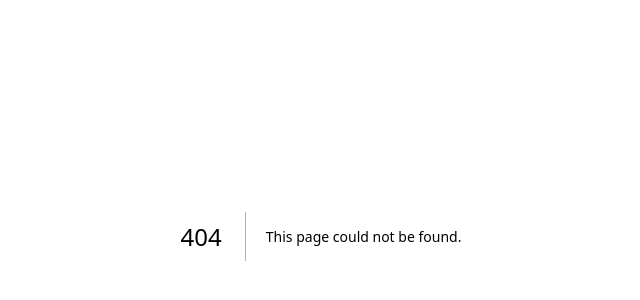
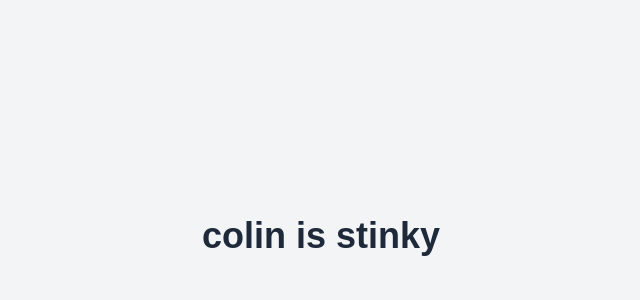
Before and after one commit to Bjornkjohnson/cool_site, a Next.js app: page /colin in a window 1280 px wide. Before the commit this address had no page. Shown: the part 164-464 px from the top of the page, without its empty margins (319-959 px from the left). Built offline with nearby package versions, Linux system fonts and the light colour scheme.

Commit message:
Colin is stinky

```diff
--- /dev/null
+++ b/src/app/colin/page.tsx
@@ -0,0 +1,7 @@
+export default function ColinPage() {
+  return (
+    <main className="min-h-screen flex items-center justify-center bg-gray-100">
+      <h1 className="text-4xl font-bold text-gray-800">colin is stinky</h1>
+    </main>
+  );
+}
```
